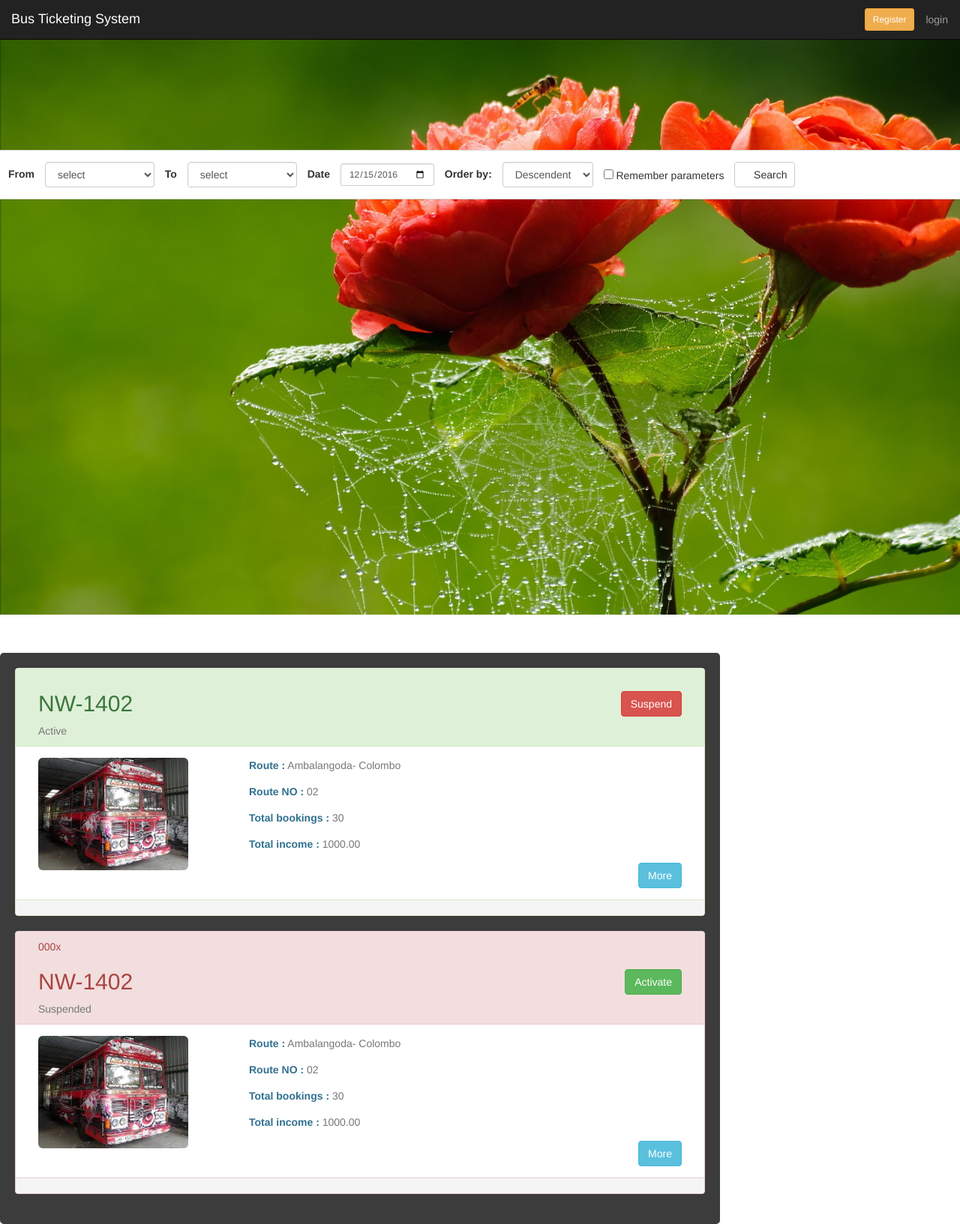
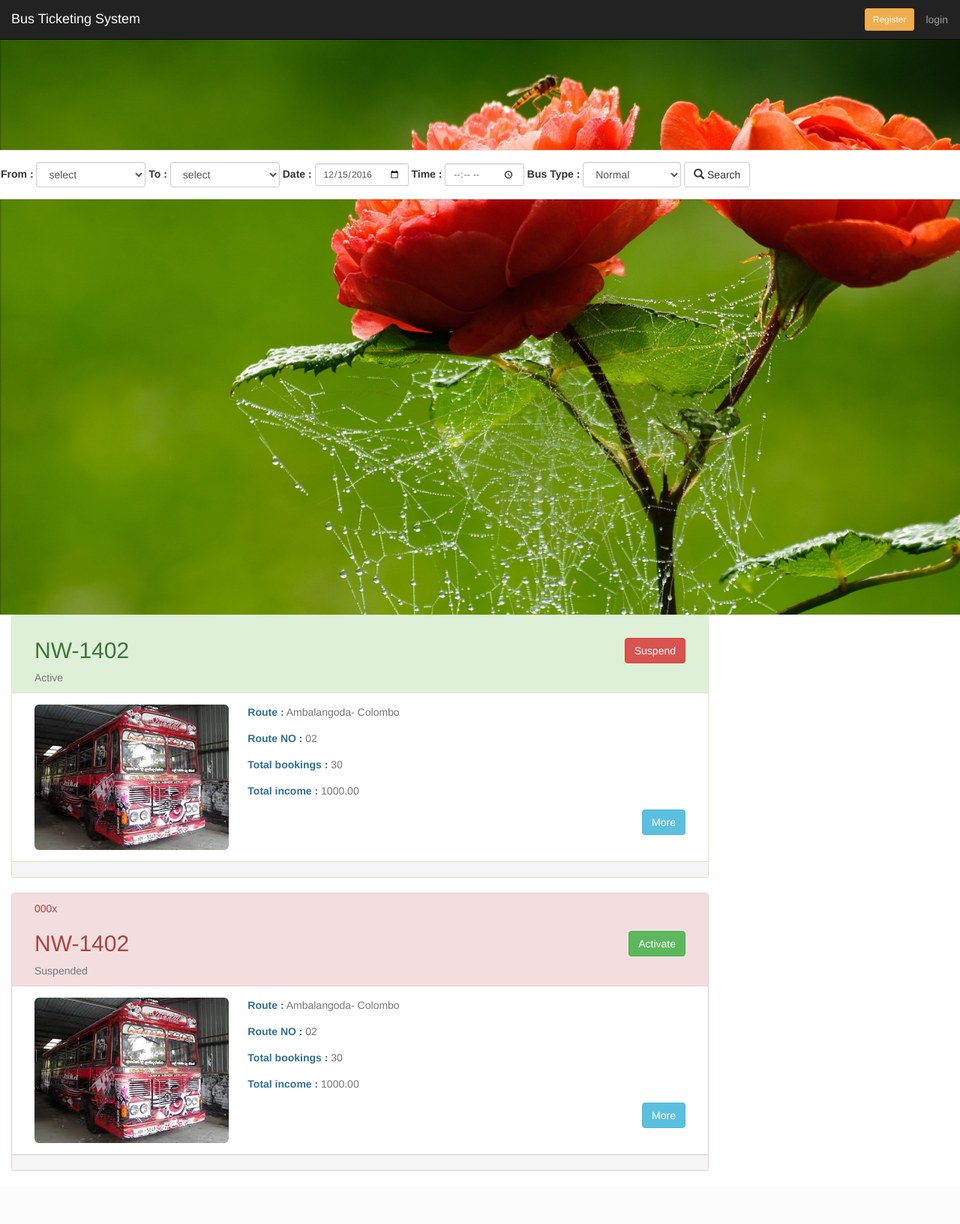
Before and after one commit to IsuraManchanayake/bts, a PHP site: page / in a window 1280 px wide. Shown: the whole page at 75% size. After the commit the page ends 1562 px from the top, so only its background shows below. Run offline with PHP 8.4, Linux system fonts and the light colour scheme; tables that the repository leaves empty hold one stand-in row (values such as "Sample post"); data that the repository does not hold is empty; some web fonts are replaced.

Commit message:
search bar updated. search bar glyphicon

```diff
--- a/index.php
+++ b/index.php
@@ -5,7 +5,8 @@
     <meta http-equiv="X-UA-COMPATIBLE" content="IE=edge">
     <meta name="viewport" content="width=device-width,initial-scale=1">
     <link rel="stylesheet" href="css/bootstrap.min.css">
-    <link rel="stylesheet" href="css/styles.css">
+    <link rel="stylesheet" href="css/bootstrap.css">
+   <link rel="stylesheet" href="https://maxcdn.bootstrapcdn.com/bootstrap/3.3.7/css/bootstrap.min.css">
     <style type="text/css">
          #banner{
             width:100%;
@@ -177,7 +178,7 @@ function carousel() {
                 <div class="panel-body">
                     <form class="form-inline" role="form">
                         <div class="form-group">
-                            <label class="filter-col" style="margin-right:0;" for="pref-perpage">From</label>
+                            <label class="filter-col" style="margin-right:0;" for="pref-perpage">From : </label>
                             <select id="pref-perpage" class="form-control">
                                 <option selected style="color: silver">select</option>
                                 <?php
@@ -189,7 +190,7 @@ function carousel() {
                             </select>
                         </div>
                         <div class="form-group">
-                            <label class="filter-col" style="margin-right:0;" for="pref-perpage">To</label>
+                            <label class="filter-col" style="margin-right:0;" for="pref-perpage">To : </label>
                             <select id="pref-perpage" class="form-control">
                                 <option selected style="color: silver">select</option>
                                 <?php
@@ -201,21 +202,27 @@ function carousel() {
                             </select>
                         </div> <!-- form group [rows] -->
                         <div class="form-group">
-                            <label class="filter-col" style="margin-right:0;" for="pref-search">Date</label>
+                            <label class="filter-col" style="margin-right:0;" for="pref-search">Date :  </label>
                             <input type="date" value="<?php echo date("Y-m-d");?>" class="form-control input-sm" id="pref-perpage">
                         </div><!-- form group [Date] -->
                         <div class="form-group">
-                            <label class="filter-col" style="margin-right:0;" for="pref-orderby">Order by:</label>
+                            <label class="filter-col" style="margin-right:0;" for="pref-search">Time : </label>
+                            <input type="time" class="form-control input-sm" id="pref-perpage">
+                        </div>
+                        <div class="form-group">
+                            <label class="filter-col" style="margin-right:0; margin-top:0" for="pref-orderby">Bus Type : </label>
                             <select id="pref-orderby" class="form-control">
-                                <option>Descendent</option>
+                                <option>Normal</option>
+                                <option>Semi-Luxury</option>
+                                <option>Luxury</option>
+                                <option>Super-Luxury</option>
                             </select>
                         </div> <!-- form group [order by] -->
                         <div class="form-group">
-                            <div class="checkbox" style="margin-left:10px; margin-right:10px;">
-                                <label><input type="checkbox"> Remember parameters</label>
-                            </div>
-                            <button type="submit" class="btn btn-default filter-col">
-                                <span class="glyphicon glyphicon-record"></span> Search
+
+                            <button type="submit" class="btn btn-default filter-col" style="margin-top:0">
+                            <span>
+                                <i class="glyphicon glyphicon-search"></i></span> Search
                             </button>
                         </div>
                     </form>
```
